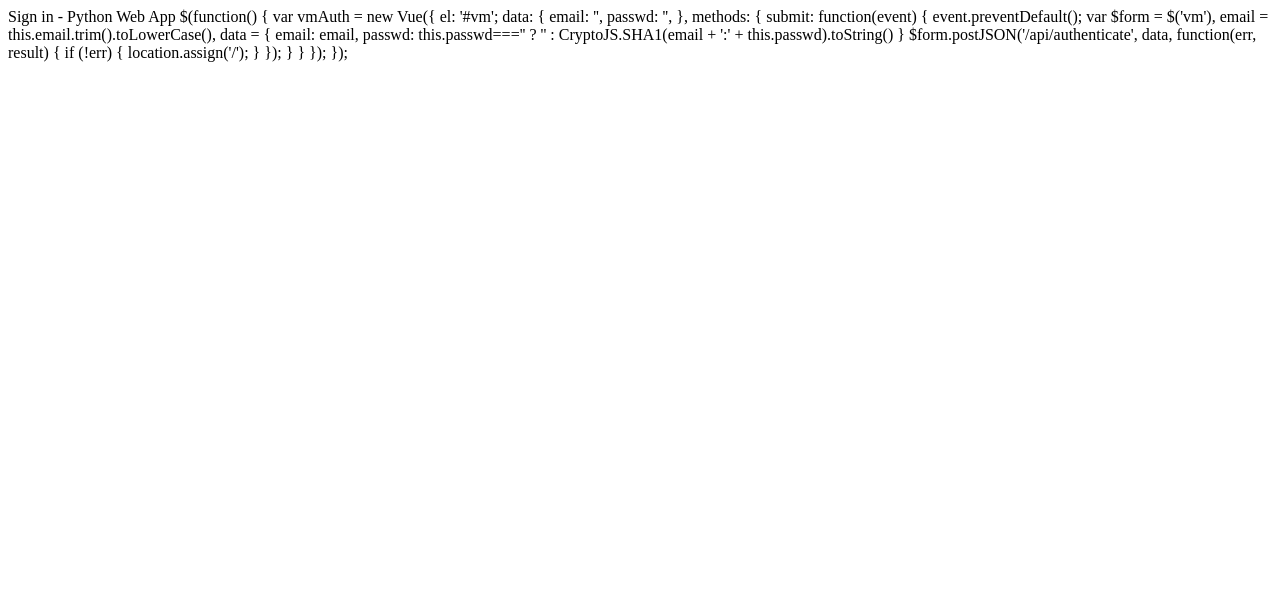
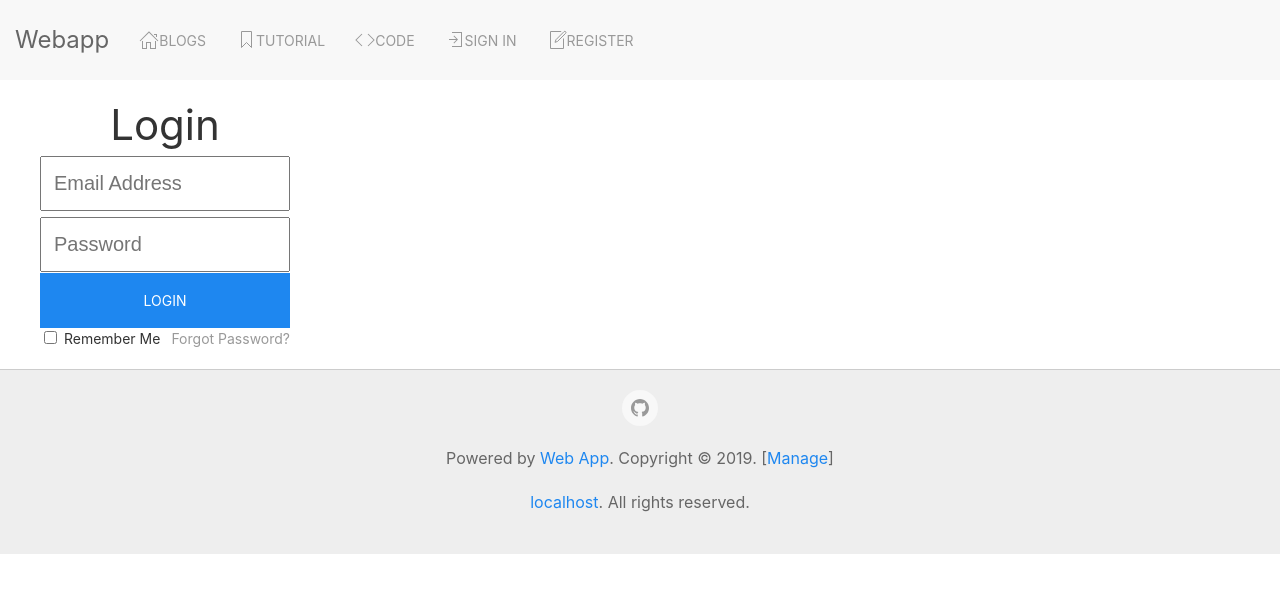
Before and after one commit to chiamingsir/webapp, a Python web app: template www/templates/signin.html in a window 1280 px wide. Shown: the top 593 px of the page. Run offline with Jinja, Linux system fonts and the light colour scheme; the template is opened without the code that fills it, so the values that code supplies are empty.

Commit message:
sign in page

```diff
--- a/www/templates/signin.html
+++ b/www/templates/signin.html
@@ -1 +1,64 @@
-<attachment contenteditable="false" data-atts="%5B%5D" data-aid=".atts-fdeb27cd-1db8-4126-b1d4-3e15a5efe426"></attachment><p>Sign in - Python Web App $(function() { var vmAuth = new Vue({ el: '#vm'; data: { email: '', passwd: '', }, methods: { submit: function(event) { event.preventDefault(); var $form = $('vm'), email = this.email.trim().toLowerCase(), data = { email: email, passwd: this.passwd==='' ? '' : CryptoJS.SHA1(email + ':' + this.passwd).toString() } $form.postJSON('/api/authenticate', data, function(err, result) { if (!err) { location.assign('/'); } }); } } }); }); </p><p><br></p>
+{% extends '__base__.html' %}
+
+{% block title %}Sign in{% endblock %}
+
+{% block beforehead %}
+
+<script>
+
+$(function() {
+    var vmAuth = new Vue({
+        el: '#vm',
+        data: {
+            email: '',
+            passwd: '',
+        },
+        methods: {
+            submit: function(event) {
+                event.preventDefault();
+                var $form = $('vm'),
+                    email = this.email.trim().toLowerCase(),
+                    data = {
+                        email: email,
+                        passwd: this.passwd==='' ? '' : CryptoJS.SHA1(email + ':' + this.passwd).toString()
+                    }
+                $form.postJSON('/api/authenticate', data, function(err, result) {
+                    if (!err) {
+                        location.assign('/');
+                    }
+                });
+            }
+        }
+    });
+    $('#vm').show();
+});
+
+</script>
+
+{% endblock %}
+
+{% block content %}
+
+<div class="uk-vertical-align uk-text-center uk-height-1-1">
+    <div class="uk-vertical-align-middle" style="width: 250px;">
+        <h1>Login</hi>
+            <form id="vm" v-on:submit.prevent="submit" class="uk-panel uk-panel-box uk-form">
+                <div class="uk-alert uk-alert-danger uk-hidden"></div>
+                <div class="uk-form-row">
+                    <input v-model="email" name="email" maxlength=50 class="uk-width-1-1 uk-form-large" type="text" placeholder="Email Address">
+                </div>
+                <div class="uk-form-row">
+                    <input v-model="passwd" name="passwd" maxlength=50 class="uk-width-1-1 uk-form-large" type="password" placeholder="Password">
+                </div>
+                <div class="uk-form-row">
+                    <a class="uk-width-1-1 uk-button uk-button-primary uk-button-large" href="#">Login</a>
+                </div>
+                <div class="uk-form-row uk-text-small">
+                    <label class="uk-float-left"><input type="checkbox"> Remember Me</label>
+                    <a class="uk-float-right uk-link uk-link-muted" href="#">Forgot Password?</a>
+                </div>
+            </form>
+    </div>
+</div>
+
+{% endblock %}
```
